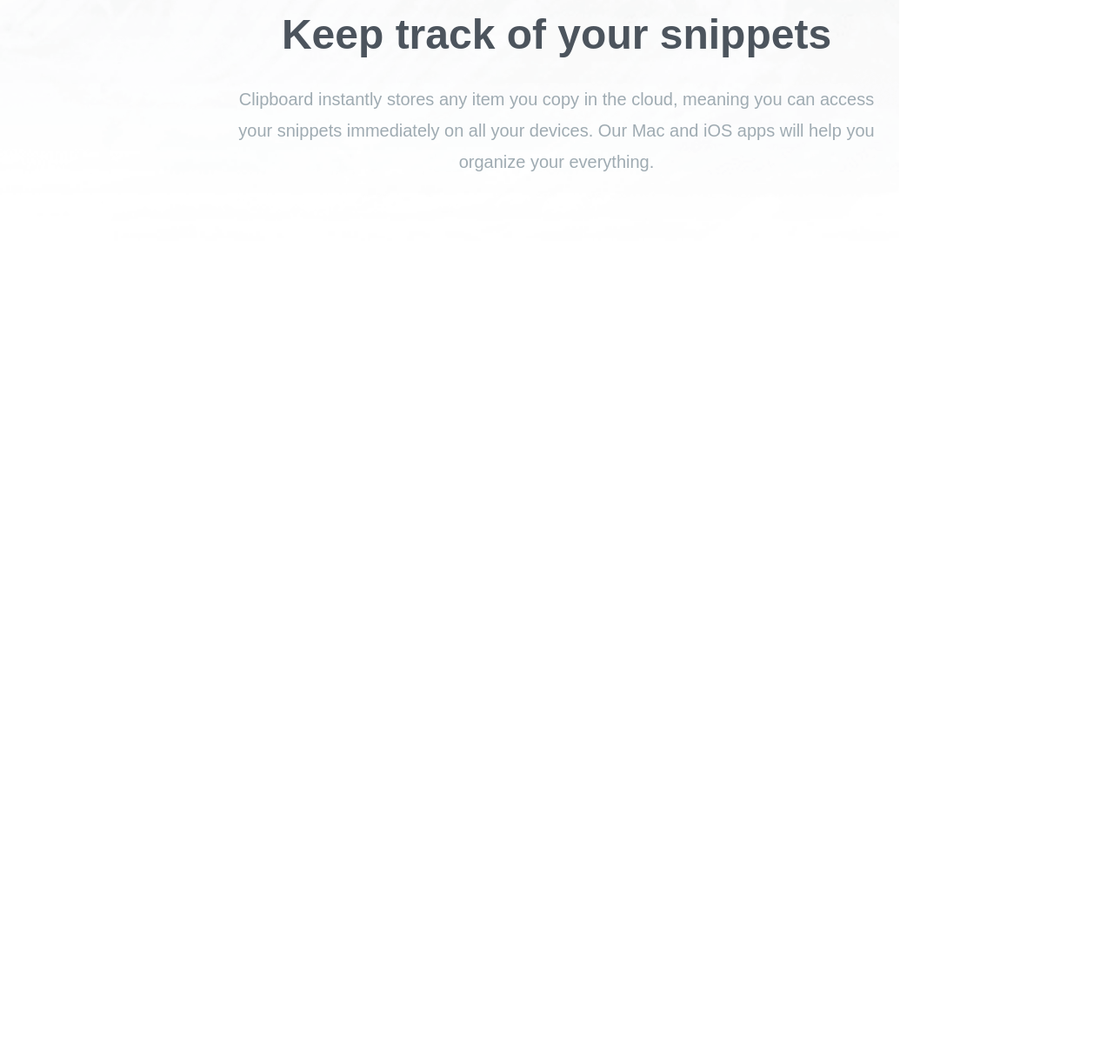
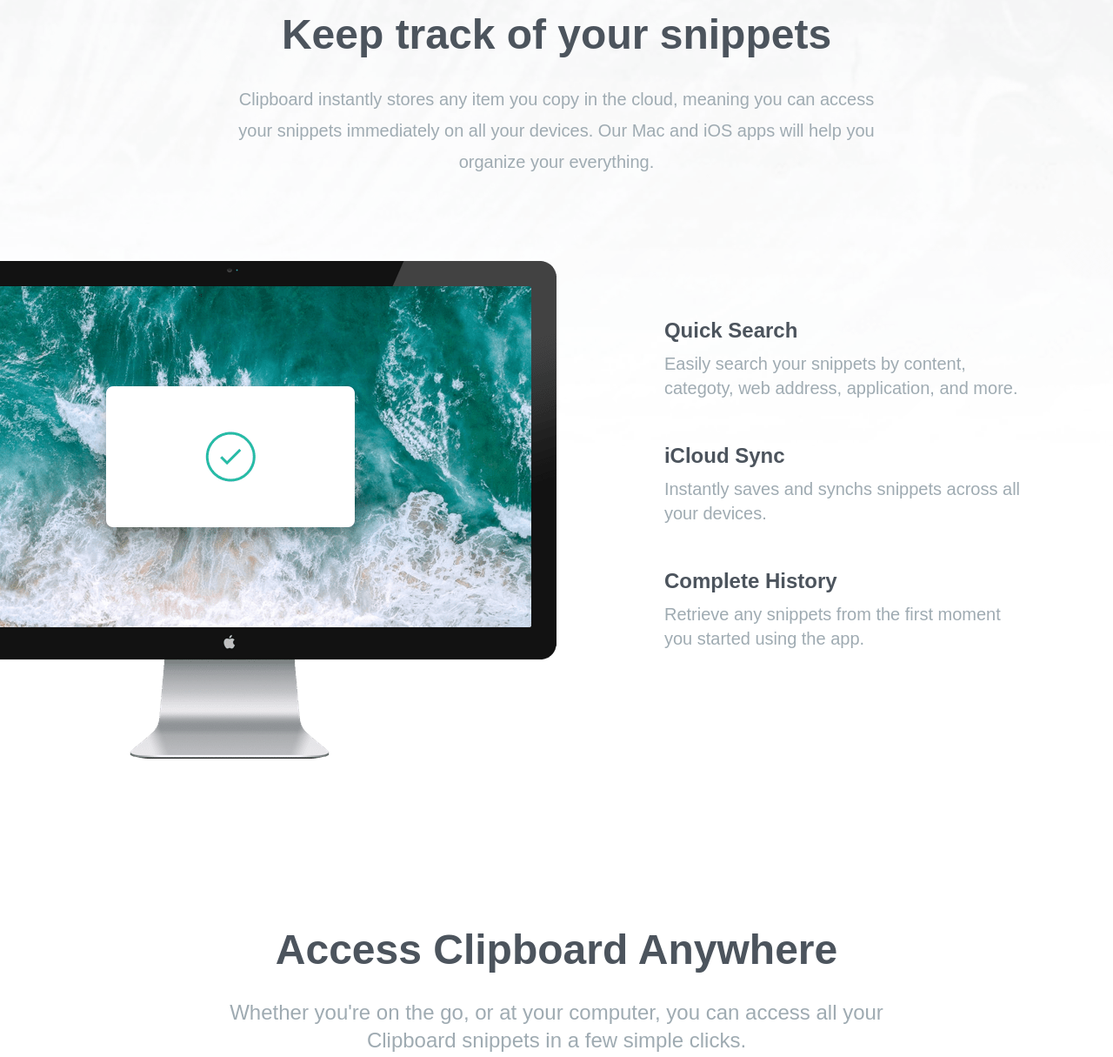
Before and after one commit to rdtungul/tailwind-clipboard-spa, a website: page index.html in a window 1280 px wide. Shown: the part 701-1916 px from the top of the page at 87% size. Before the commit the page ends 1001 px from the top, so only its background shows below. Drawn offline with Linux system fonts and the light colour scheme.

Commit message:
features section and items

```diff
--- a/index.html
+++ b/index.html
@@ -11,7 +11,7 @@
   <body>
     <!-- Hero Section -->
     <section id="hero">
-      <div class="px-10 pt-16 mb-40 section-container">
+      <div class="pt-16 mb-40 section-container">
         <img src="images/logo.svg" alt="" class="mx-auto my-16" />
         <h3>A history of everything you copy</h3>
         <p class="max-w-3xl mx-auto mb-10 text-2xl text-grayishBlue">
@@ -42,7 +42,7 @@
 
     <!-- Snippets Section -->
     <section id="snippets">
-      <div class="px-10 my-20 section-container">
+      <div class="my-20 section-container">
         <h3 class="mb-8 text-4xl font-bold text-darkGrayishBlue md:text-5xl">
           Keep track of your snippets
         </h3>
@@ -55,5 +55,69 @@
         </p>
       </div>
     </section>
+
+    <!-- Features Section -->
+    <section id="features">
+      <div class="my-20 section-container">
+        <div class="relative flex flex-col md:flex-row md:space-x-32">
+          <!-- Image -->
+          <div class="md:w-1/2">
+            <img
+              src="images/image-computer.png"
+              alt=""
+              class="top-0 right-[50%] md:absolute"
+            />
+          </div>
+          <!-- Items Container -->
+          <div
+            class="flex flex-col mt-16 mb-24 space-y-12 text-xl md:mb-60 md:w-1/2 md:text-left md:pl-16"
+          >
+            <!-- Item 1 -->
+            <div>
+              <h5 class="mb-2 text-2xl font-bold text-darkGrayishBlue">
+                Quick Search
+              </h5>
+              <p class="max-w-md text-grayishBlue">
+                Easily search your snippets by content, categoty, web address,
+                application, and more.
+              </p>
+            </div>
+
+            <!-- Item 2 -->
+            <div>
+              <h5 class="mb-2 text-2xl font-bold text-darkGrayishBlue">
+                iCloud Sync
+              </h5>
+              <p class="max-w-md text-grayishBlue">
+                Instantly saves and synchs snippets across all your devices.
+              </p>
+            </div>
+
+            <!-- Item 3 -->
+            <div>
+              <h5 class="mb-2 text-2xl font-bold text-darkGrayishBlue">
+                Complete History
+              </h5>
+              <p class="max-w-md text-grayishBlue">
+                Retrieve any snippets from the first moment you started using
+                the app.
+              </p>
+            </div>
+          </div>
+        </div>
+      </div>
+    </section>
+
+    <!-- Access Anywhere Section -->
+    <section id="access">
+      <div class="my-20 section-container">
+        <h3>Access Clipboard Anywhere</h3>
+        <p class="max-w-3xl mx-auto mb-10 text-2xl text-grayishBlue">
+          Whether you're on the go, or at your computer, you can access all your
+          Clipboard snippets in a few simple clicks.
+        </p>
+        <img src="images/image-devices.png" alt="" class="mx-auto" />
+      </div>
+    </section>
   </body>
 </html>
--- a/input.css
+++ b/input.css
@@ -17,7 +17,7 @@ body {
 
 /* ========== SECTION CONTAINER */
 .section-container {
-  @apply max-w-6xl mx-auto text-center;
+  @apply max-w-6xl mx-auto text-center px-10;
 }
 
 /* ========== BUTTON CONTAINER */
```
Also changed, not shown: css/style.css.
